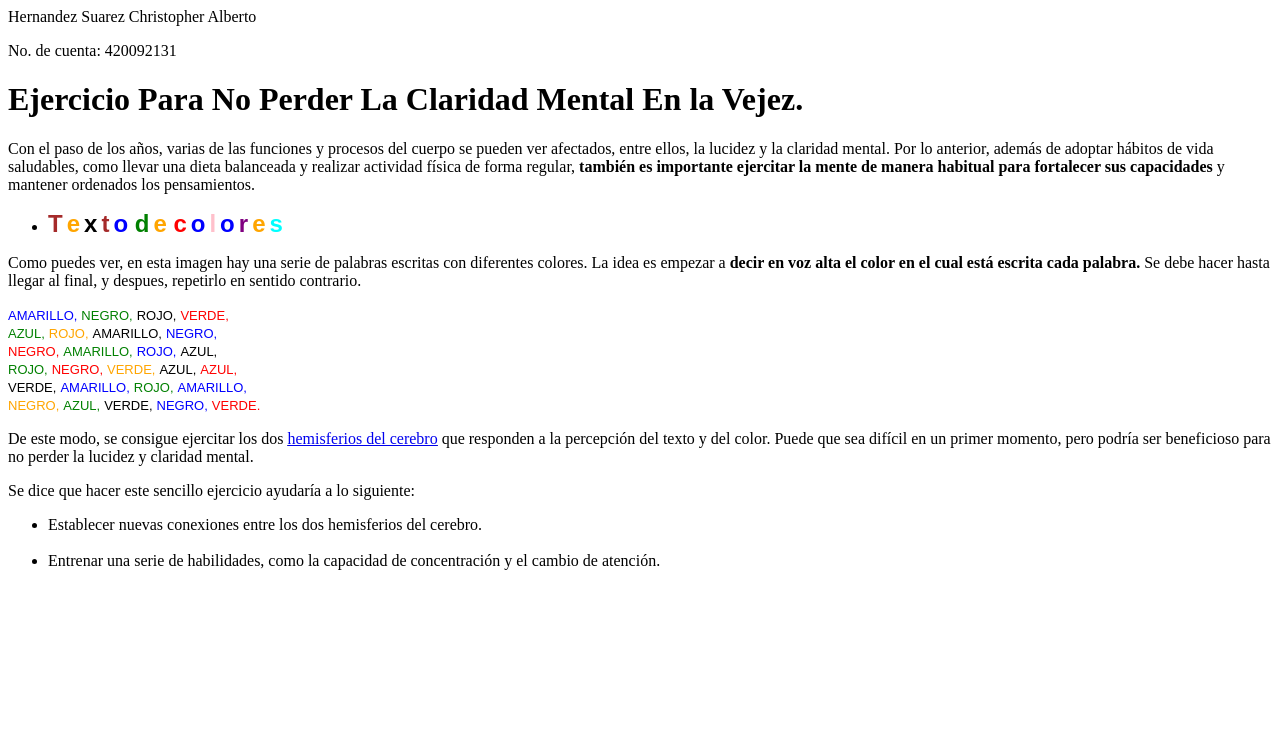
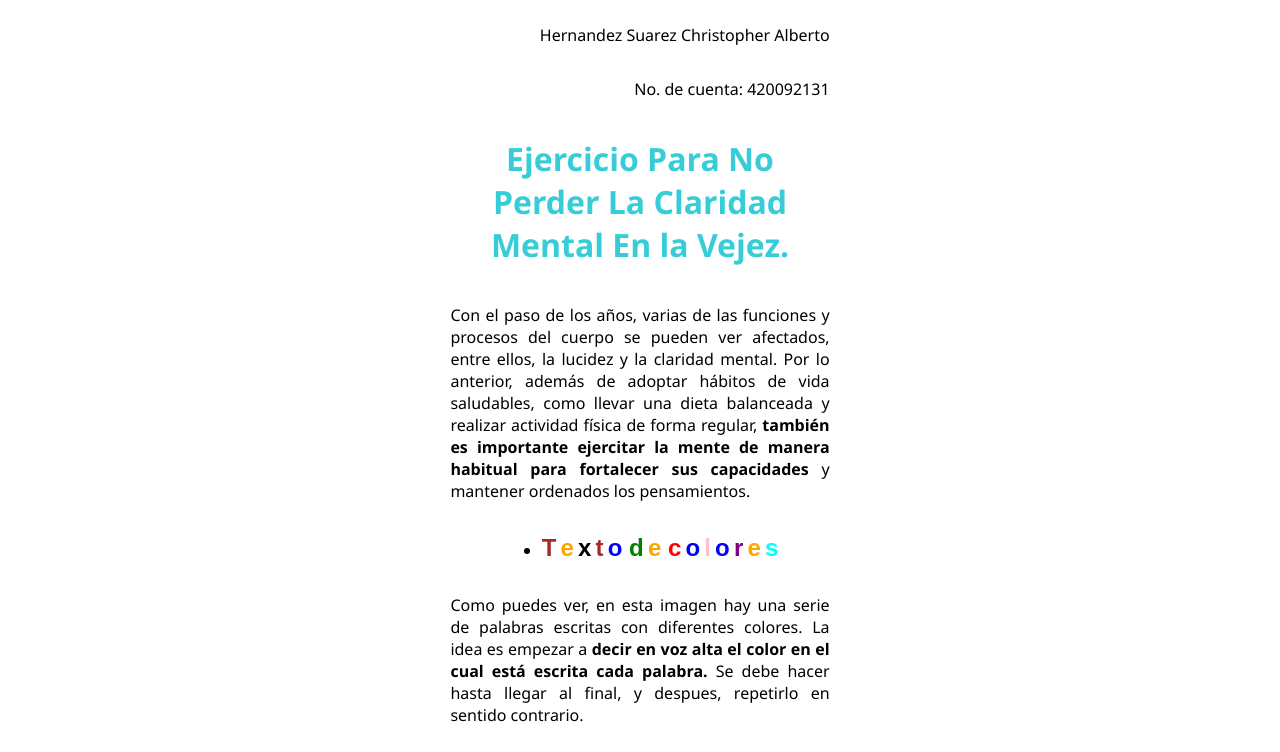
Before and after one commit to chris1119chris/Headings-etiquetas, a plain HTML site: page Ejercicio.html in a window 1280 px wide. Shown: the top 752 px of the page. Drawn offline with Linux system fonts and the light colour scheme.

Commit message:
Update style.css

```diff
--- a/style.css
+++ b/style.css
@@ -1,5 +1,62 @@
-.h1{
-    font-family: Arial, Helvetica, sans-serif;
+.contenedor{
+
+    text-align: justify;
+    font-family:'Segoe UI', Tahoma, Geneva, Verdana, sans-serif;
+    display: flex;
+    justify-content: center;
+    align-items: center;
+    flex-direction:column;
+}
+
+.excercise{
+    flex-direction:row;
+    text-align: center;
+    font-family:'Segoe UI', Tahoma, Geneva, Verdana, sans-serif;
+    display: flex;
+    justify-content: center;
+    align-items: center;
+    width: 200vh;
+    height: 20vh;
+}
+
+.color-a{
     color: rgb(55, 205, 216);
-    width: 15 px solid;
 }
+
+p{
+    width: 30%;
+}
+
+h1{
+    width: 30%;
+    text-align: center;
+}
+
+.data{
+    width: 30%;
+    text-align:right;
+
+}
+
+.tag{
+    text-align:start;
+    justify-content: left;
+
+}
+
+.color-p{
+    color:deeppink;
+}
+.end{
+
+    font-size: 13.5;
+}
+
+.item{
+    background-color: WHITE;
+    border: 1px solid black;
+    margin-top: 1%;
+    width: 15%;
+    height: auto;
+    text-align:center;
+}
```
